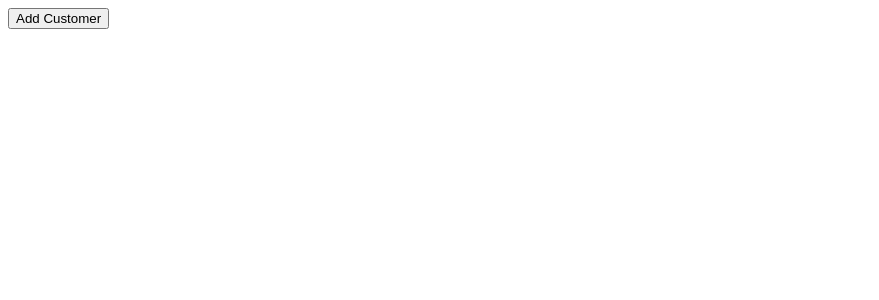
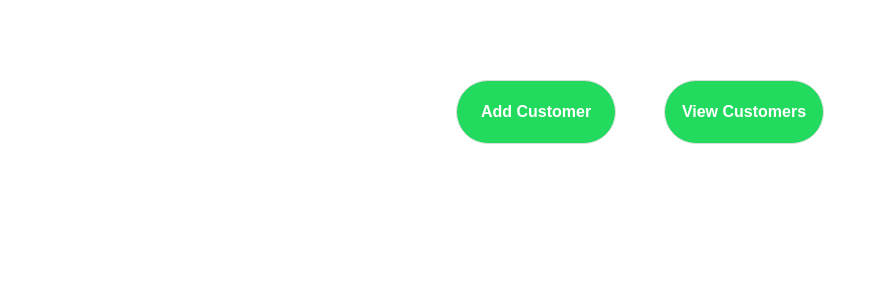
Before and after one commit to Thanisha23/Ride_Evee, a React (Vite) app in the folder frontend/: page / in a window 1280 px wide. Shown: the top 300 px of the page, without its empty margins (0-879 px from the left). Built offline with nearby package versions, Linux system fonts and the light colour scheme.

Commit message:
fix: Some changes

```diff
--- a/frontend/src/App.jsx
+++ b/frontend/src/App.jsx
@@ -1,7 +1,7 @@
 import "./App.css"
 import AddUser from "../src/pages/AddCustomer/AddUser"
 import { BrowserRouter,Routes,Route } from "react-router-dom"
-import Home from "./pages/Home"
+import Home from "./pages/HomePage/Home"
 import AllCustomers from "../src/pages/AllCustomers/AllCustomers"
 import UpdateCustomer from "./pages/UpdateCustomer/UpdateCustomer"
 const App = () => {
--- /dev/null
+++ b/frontend/src/pages/HomePage/Home.css
@@ -0,0 +1,18 @@
+.main-home{
+    display: flex;
+    justify-content: center;
+    align-items: center;
+    margin-top: 5rem;
+    gap: 3rem;
+}
+
+button{
+    background-color:rgb(34, 218, 93) ;
+    border: 1px solid #ddd;
+    width: 10rem;
+    height: 4rem;
+    border-radius: 5rem;
+    color: white;
+    font-weight: 600;
+    font-size: 1rem;
+}
--- a/frontend/src/pages/Home.jsx
+++ b/frontend/src/pages/HomePage/Home.jsx
@@ -1,12 +1,15 @@
 import { useNavigate } from "react-router-dom"
-
+import "./Home.css"
 const Home = () => {
     const navigate = useNavigate();
   return (
-    <div>
+    <div className="main-home">
         <button onClick={() => {
             navigate("/adduser")
         }}>Add Customer</button>
+        <button onClick={() => {
+          navigate("/adduser")
+      }}>View Customers</button>
     </div>
   )
 }
```
